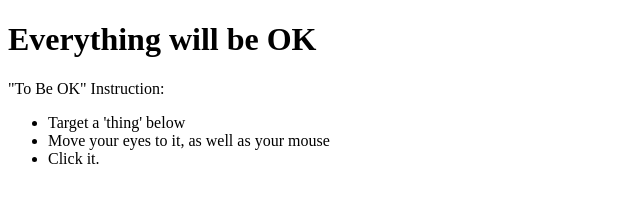
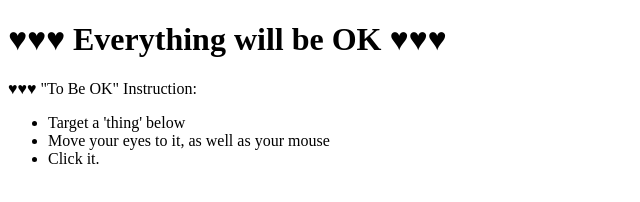
Before and after one commit to dreamysun/DWD, a plain HTML site: page Week 1/Week-1-hw.html in a window 1280 px wide. Shown: the whole page, without its empty margins (0-640 px from the left). Drawn offline with Linux system fonts and the light colour scheme.

Commit message:
1st edition

```diff
--- a/Week 1/Week-1-hw.html
+++ b/Week 1/Week-1-hw.html
@@ -5,8 +5,8 @@
 </head>
 <body>
 
-<h1>Everything will be OK</h1>
-<p>"To Be OK" Instruction:</br>
+<h1>&hearts;&hearts;&hearts; Everything will be OK &hearts;&hearts;&hearts;</h1>
+<p>&hearts;&hearts;&hearts; "To Be OK" Instruction:</br>
   <ul style="list-style-type:disc;">
       <li value="0"> Target a 'thing' below
       <li value="1"> Move your eyes to it, as well as your mouse
```
